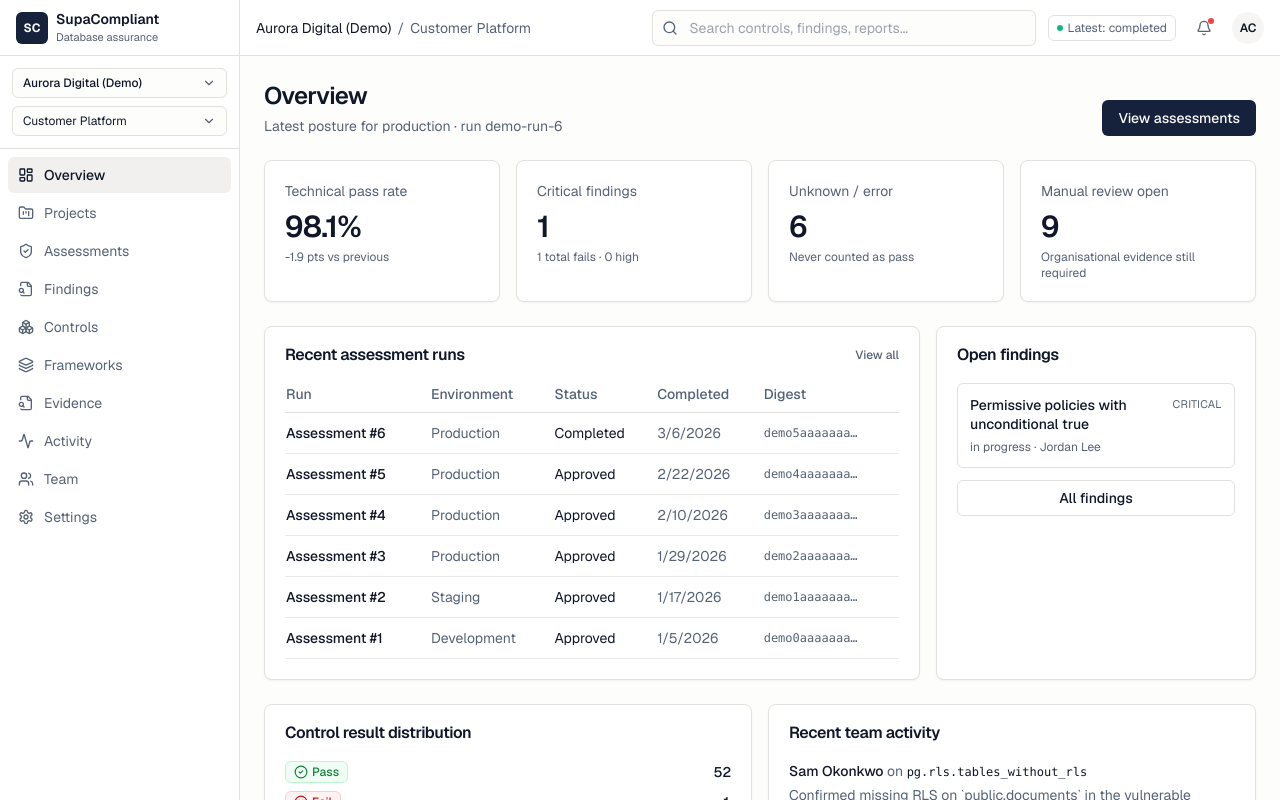
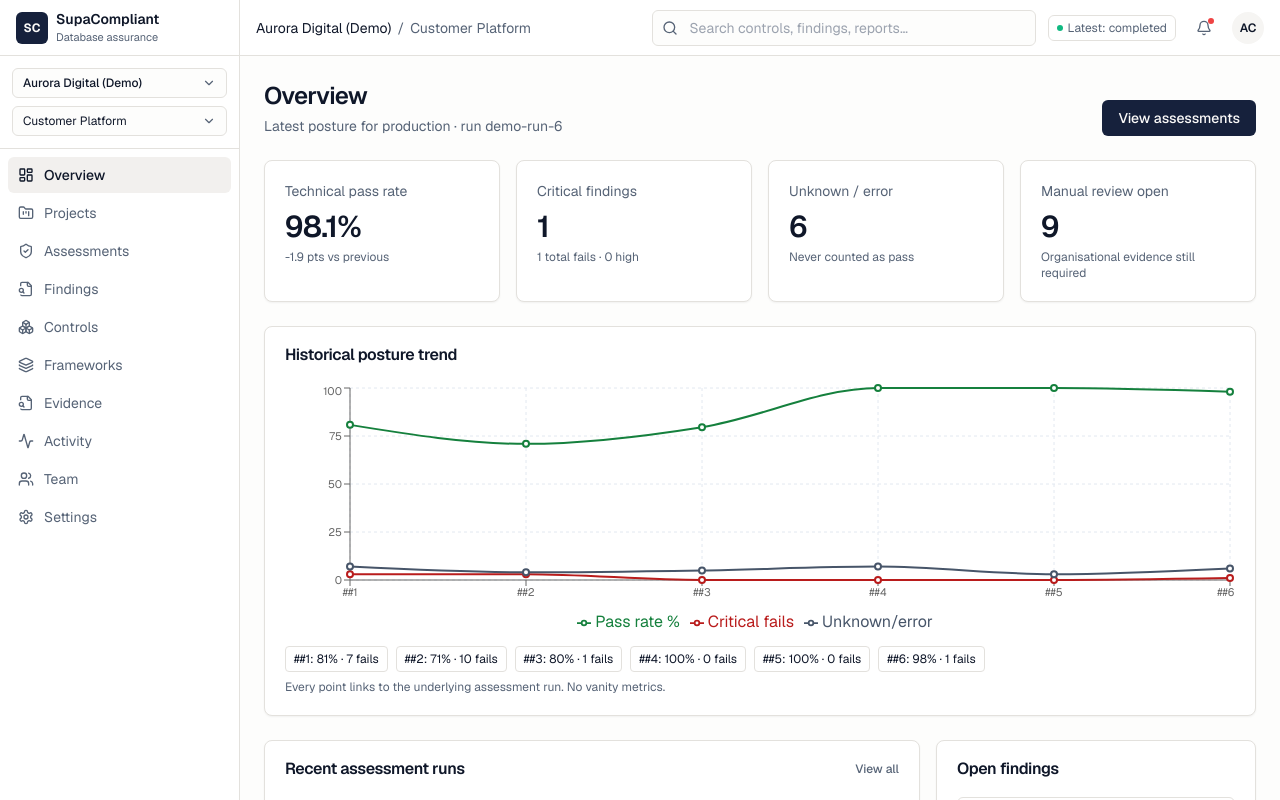
Before and after one commit to jusso-dev/SupaCompliant, a Next.js app in the folder apps/web/: page /app in a window 1280 px wide. Shown: the top 800 px of the page. Built offline with nearby package versions, Linux system fonts and the light colour scheme.

Commit message:
feat(dashboard): historical posture trends with drill-through (#10) (#25)
Recharts pass rate / critical / unknown over demo runs; links to assessments.
Closes #10.

```diff
--- a/apps/web/src/app/app/page.tsx
+++ b/apps/web/src/app/app/page.tsx
@@ -10,6 +10,8 @@ import {
 import { Card, CardContent, CardHeader, CardTitle } from "@/components/ui/card";
 import { StatusBadge } from "@/components/status-badge";
 import { Button } from "@/components/ui/button";
+import { TrendChart } from "@/components/dashboard/trend-chart";
+import { computeTechnicalPosture } from "@supacompliant/shared";
 
 export default function OverviewPage() {
   const posture = latestPosture();
@@ -18,6 +20,20 @@ export default function OverviewPage() {
     posture.technicalPassRate != null && prev.technicalPassRate != null
       ? posture.technicalPassRate - prev.technicalPassRate
       : null;
+
+  const trend = demoRuns.map((run) => {
+    const p = computeTechnicalPosture(
+      run.results.map((r) => ({ status: r.status, severity: r.severity })),
+    );
+    return {
+      runId: run.id,
+      label: run.label.replace("Assessment ", "#"),
+      passRate: p.technicalPassRate,
+      critical: p.criticalFindings,
+      unknownOrError: p.unknownOrError,
+      fails: p.fail,
+    };
+  });
 
   return (
     <div className="space-y-6">
@@ -63,6 +79,15 @@ export default function OverviewPage() {
           hint="Organisational evidence still required"
         />
       </div>
+
+      <Card>
+        <CardHeader>
+          <CardTitle>Historical posture trend</CardTitle>
+        </CardHeader>
+        <CardContent>
+          <TrendChart data={trend} />
+        </CardContent>
+      </Card>
 
       <div className="grid gap-4 lg:grid-cols-3">
         <Card className="lg:col-span-2">
--- /dev/null
+++ b/apps/web/src/components/dashboard/trend-chart.tsx
@@ -0,0 +1,87 @@
+"use client";
+
+import {
+  LineChart,
+  Line,
+  XAxis,
+  YAxis,
+  CartesianGrid,
+  Tooltip,
+  ResponsiveContainer,
+  Legend,
+} from "recharts";
+import Link from "next/link";
+
+export type TrendPoint = {
+  runId: string;
+  label: string;
+  passRate: number | null;
+  critical: number;
+  unknownOrError: number;
+  fails: number;
+};
+
+export function TrendChart({ data }: { data: TrendPoint[] }) {
+  const chartData = data.map((d) => ({
+    ...d,
+    passPct:
+      d.passRate == null ? null : Math.round(d.passRate * 1000) / 10,
+  }));
+
+  return (
+    <div className="space-y-3">
+      <div className="h-64 w-full">
+        <ResponsiveContainer width="100%" height="100%">
+          <LineChart data={chartData}>
+            <CartesianGrid strokeDasharray="3 3" stroke="#e2e8f0" />
+            <XAxis dataKey="label" tick={{ fontSize: 11 }} />
+            <YAxis tick={{ fontSize: 11 }} />
+            <Tooltip />
+            <Legend />
+            <Line
+              type="monotone"
+              dataKey="passPct"
+              name="Pass rate %"
+              stroke="#15803d"
+              strokeWidth={2}
+              connectNulls
+            />
+            <Line
+              type="monotone"
+              dataKey="critical"
+              name="Critical fails"
+              stroke="#b91c1c"
+              strokeWidth={2}
+            />
+            <Line
+              type="monotone"
+              dataKey="unknownOrError"
+              name="Unknown/error"
+              stroke="#475569"
+              strokeWidth={2}
+            />
+          </LineChart>
+        </ResponsiveContainer>
+      </div>
+      <ul className="flex flex-wrap gap-2 text-xs">
+        {data.map((d) => (
+          <li key={d.runId}>
+            <Link
+              href={`/app/assessments/${d.runId}`}
+              className="rounded border border-border px-2 py-1 hover:bg-accent"
+            >
+              {d.label}:{" "}
+              {d.passRate == null
+                ? "n/a"
+                : `${(d.passRate * 100).toFixed(0)}%`}{" "}
+              · {d.fails} fails
+            </Link>
+          </li>
+        ))}
+      </ul>
+      <p className="text-xs text-muted-foreground">
+        Every point links to the underlying assessment run. No vanity metrics.
+      </p>
+    </div>
+  );
+}
```
